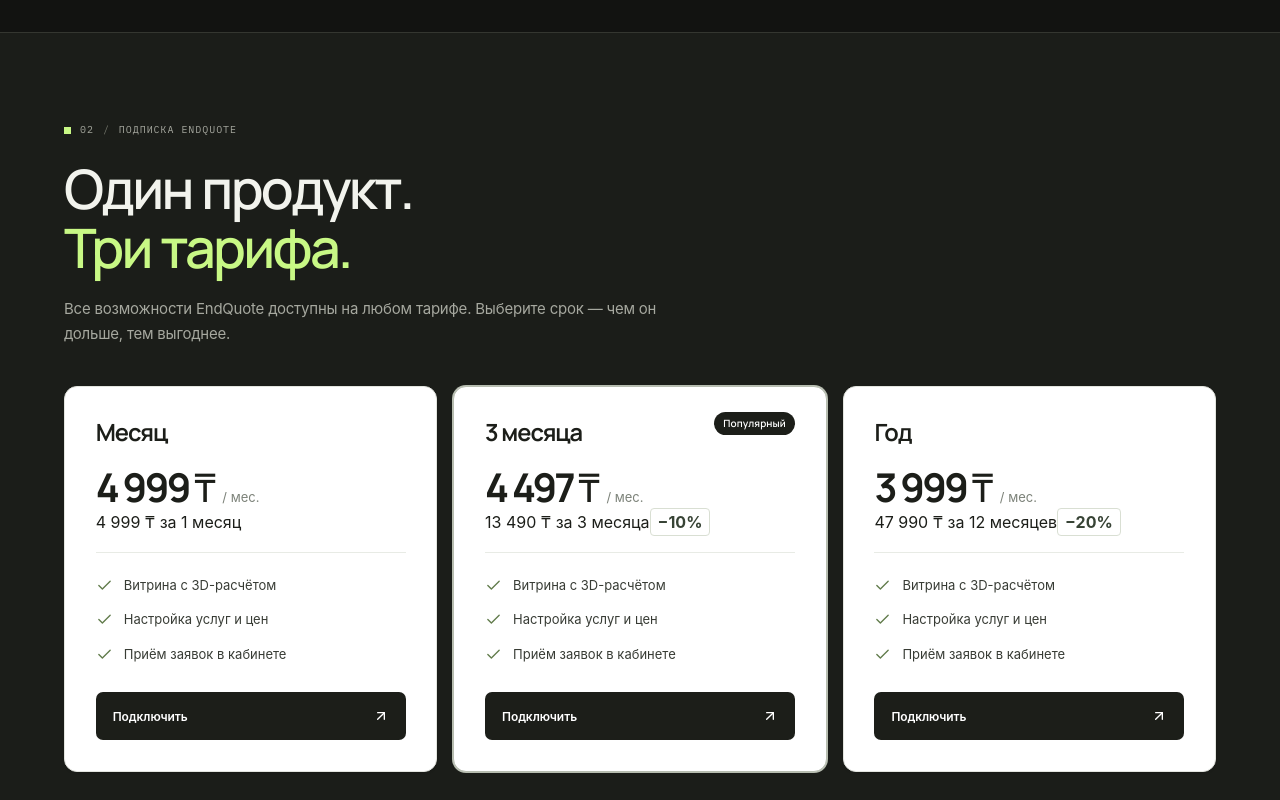
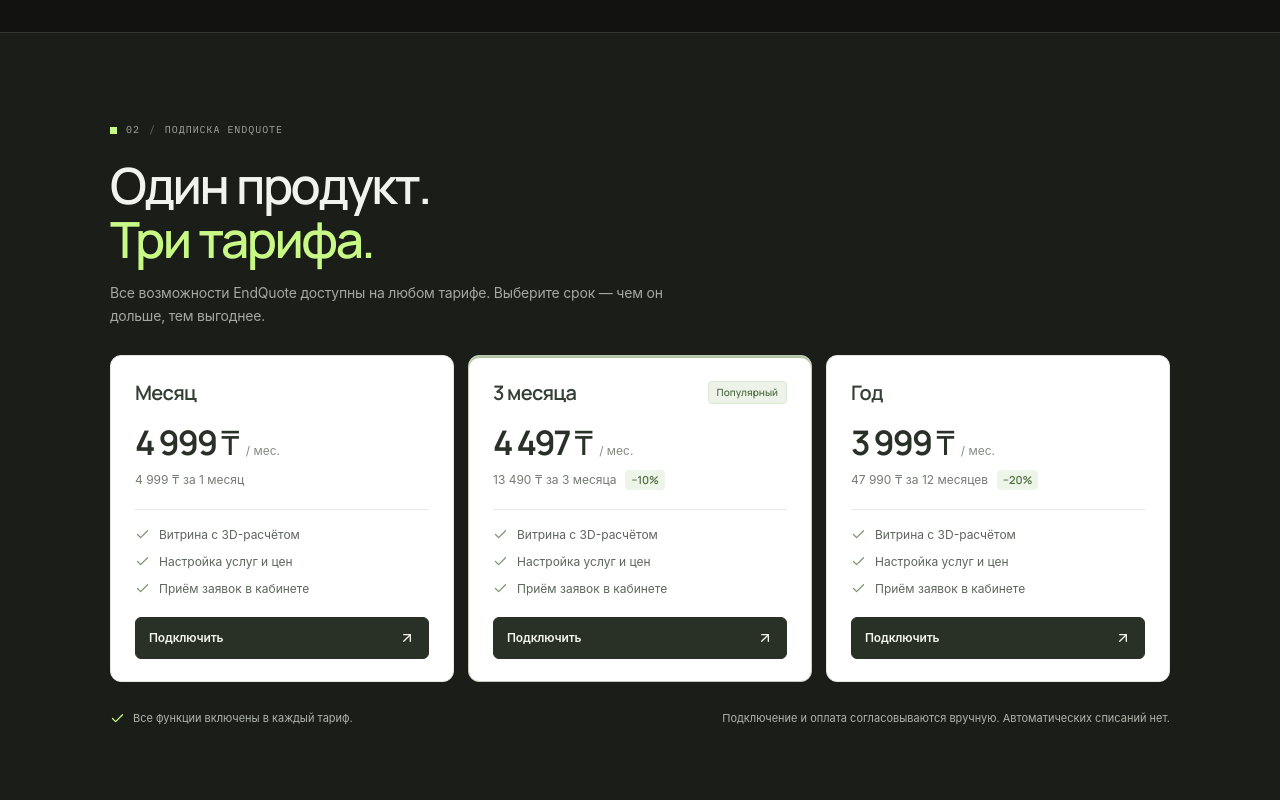
Before and after one commit to MrDrtyui/EndQuote, a React (Vite) app in the folder endquote-furniture/: page / in a window 1280 px wide. Shown: the part 1100-1900 px from the top of the page. Built offline with nearby package versions, Linux system fonts and the light colour scheme; no server answers.

Commit message:
Make white pricing cards compact and soften ink hierarchy

```diff
--- a/endquote-furniture/src/marketing/marketing.css
+++ b/endquote-furniture/src/marketing/marketing.css
@@ -275,49 +275,48 @@
 .eq-benefits-grid article { border-top: 1px solid var(--rule); padding-top: 24px; }
 .eq-benefits-grid article > svg { color: var(--acid); margin-bottom: 20px; }
 .eq-benefits-grid p { max-width: 335px; }
-/* Pricing: dark editorial background, genuinely white plan surfaces */
+/* Compact subscription cards — white paper on the existing dark EndQuote palette */
 .eq-pricing-section { background: #1b1d19; border-block: 1px solid var(--rule); }
-.eq-pricing { display: flex; flex-direction: column; gap: clamp(28px, 3.1vw, 46px); }
-.eq-pricing-copy { max-width: 900px; }
-.eq-pricing-copy h2 { max-width: 18ch; }
-.eq-pricing-copy > p { max-width: 610px; padding-top: 20px; color: var(--muted); font-size: 15px; line-height: 1.7; letter-spacing: -.014em; }
-.eq-plan-grid { display: grid; grid-template-columns: repeat(3, minmax(0, 1fr)); align-items: stretch; gap: 16px; }
+.eq-pricing { display: flex; flex-direction: column; width: min(1060px, 90%); gap: 28px; }
+.eq-pricing-copy { max-width: 780px; }
+.eq-pricing-copy h2 { max-width: 18ch; font-size: clamp(39px, 3.9vw, 56px); }
+.eq-pricing-copy > p { max-width: 610px; padding-top: 15px; color: var(--muted); font-size: 14px; line-height: 1.65; letter-spacing: -.014em; }
+.eq-plan-grid { display: grid; grid-template-columns: repeat(3, minmax(0, 1fr)); gap: 14px; align-items: stretch; }
 .eq-plan-card {
-  min-width: 0; display: flex; flex-direction: column; padding: clamp(24px, 2.4vw, 33px);
-  background: #fff; color: var(--ink); border: 1px solid #e3e5df; border-radius: 13px;
-  box-shadow: 0 2px 2px #0000000d;
+  min-width: 0; display: flex; flex-direction: column; padding: 23px 24px 22px;
+  background: #fff; color: #293027; border: 1px solid #e4e8e0; border-radius: 11px;
 }
-.eq-plan-card--recommended { border-color: #b7bdb0; box-shadow: 0 0 0 1px #b7bdb0; }
-.eq-plan-topline { min-height: 30px; display: flex; align-items: flex-start; justify-content: space-between; gap: 8px; }
-.eq-plan-index { color: #83897e; font: 500 9px/1.5 var(--mono); letter-spacing: .08em; text-transform: uppercase; }
+.eq-plan-card--recommended { border-color: #bfcdb5; box-shadow: inset 0 2px 0 #afc49f; }
+.eq-plan-topline { min-height: 27px; display: flex; align-items: center; justify-content: space-between; gap: 8px; }
+.eq-plan-card h3 { color: #354035; font: 620 20px/1.25 var(--display); letter-spacing: -.035em; }
 .eq-plan-badge {
-  padding: 5px 9px; margin-top: -6px; background: #1c1e19; color: #fff; border-radius: 99px;
-  font: 600 10px/1.3 var(--display); letter-spacing: .012em; white-space: nowrap;
+  padding: 4px 8px; border: 1px solid #dae7d2; background: #edf3e9;
+  border-radius: 4px; color: #54714a; font: 600 10px/1.3 var(--display); white-space: nowrap;
 }
-.eq-plan-card h3 { font-size: clamp(21px, 1.85vw, 26px); line-height: 1.25; font-weight: 650; letter-spacing: -.045em; }
-.eq-plan-rate { display: flex; align-items: baseline; flex-wrap: wrap; gap: 4px 9px; margin-top: 18px; }
-.eq-plan-rate strong { font: 690 clamp(34px, 3.1vw, 47px)/1.1 var(--display); letter-spacing: -.065em; white-space: nowrap; }
-.eq-plan-rate > span { font-size: 13px; color: #7c8279; white-space: nowrap; }
-.eq-plan-rate-caption { margin-top: 7px; color: #7d837a; font-size: 12px; }
-.eq-plan-total { display: flex; justify-content: space-between; align-items: baseline; flex-wrap: wrap; gap: 3px 12px; padding-top: 25px; margin-top: 25px; border-top: 1px solid #e8ebe5; }
-.eq-plan-total > span { color: #7d837a; font-size: 12px; }
-.eq-plan-total strong { font: 650 16px/1.5 var(--display); letter-spacing: -.02em; white-space: nowrap; }
-.eq-plan-saving { display: flex; align-items: center; gap: 9px; min-height: 27px; margin-top: 8px; color: #5c6555; font-size: 11px; }
-.eq-plan-discount { padding: 3px 7px; border: 1px solid #d9dfd3; border-radius: 4px; color: #374335; font-weight: 700; }
-.eq-plan-features { list-style: none; margin: 18px 0 28px; padding: 23px 0 0; border-top: 1px solid #e8ebe5; display: grid; gap: 15px; }
-.eq-plan-features li { display: flex; align-items: flex-start; gap: 11px; font-size: 13px; line-height: 1.5; color: #383c35; }
-.eq-plan-features svg { color: #627c4c; flex: none; margin-top: 1px; }
+.eq-plan-rate { display: flex; align-items: baseline; flex-wrap: wrap; gap: 4px 8px; margin-top: 18px; }
+.eq-plan-rate strong { color: #293027; font: 650 clamp(30px, 2.65vw, 37px)/1.08 var(--display); letter-spacing: -.055em; white-space: nowrap; }
+.eq-plan-rate > span { font-size: 12px; color: #858b81; white-space: nowrap; }
+.eq-plan-payment { display: flex; flex-wrap: wrap; align-items: center; gap: 5px 9px; min-height: 24px; margin-top: 7px; color: #737c70; font-size: 12px; }
+.eq-plan-discount { color: #517044; background: #edf4e8; border-radius: 4px; padding: 2px 6px; font: 600 11px/1.45 var(--display); }
+.eq-plan-features { list-style: none; margin: 17px 0 19px; padding: 16px 0 0; border-top: 1px solid #e7eae4; display: grid; gap: 9px; }
+.eq-plan-features li { display: flex; align-items: flex-start; gap: 9px; color: #5c665b; font-size: 12px; line-height: 1.5; }
+.eq-plan-features svg { width: 15px; height: 15px; color: #77946c; flex: none; margin-top: 1px; }
 .eq-plan-action {
-  display: flex; align-items: center; justify-content: space-between; gap: 10px; min-height: 48px; margin-top: auto; padding: 0 17px;
-  border-radius: 7px; background: var(--ink); color: #fff; font-size: 12px; line-height: 1.3; font-weight: 600; letter-spacing: -.005em;
-  transition: background .2s, transform .2s;
+  display: inline-flex; justify-content: space-between; align-items: center; gap: 12px;
+  min-height: 42px; margin-top: auto; padding: 0 13px;
+  color: #f3f4ed; background: #293127; border: 1px solid #293127; border-radius: 6px;
+  font-size: 12px; line-height: 1.3; font-weight: 560; letter-spacing: -.01em;
+  transition: background .18s ease, transform .18s ease;
 }
-.eq-plan-action:hover { background: #343a30; transform: translateY(-2px); }
+.eq-plan-action:hover { background: #3a4936; transform: translateY(-1px); }
 .eq-plan-action svg { flex: none; }
 .eq-plan-action:focus-visible { outline-color: #536946 !important; }
-.eq-pricing-foot { display: flex; align-items: center; justify-content: space-between; flex-wrap: wrap; gap: 10px 24px; margin-top: -8px; }
+.eq-pricing-foot { display: flex; align-items: center; justify-content: space-between; flex-wrap: wrap; gap: 8px 24px; margin-top: 0; }
 .eq-pricing-foot p { display: inline-flex; align-items: center; gap: 8px; color: #aeb5a9; font-size: 11px; line-height: 1.6; }
 .eq-pricing-foot svg { color: var(--acid); flex: none; }
+@media (min-width: 761px) and (max-width: 900px) {
+  .eq-plan-grid { grid-template-columns: 1fr; width: min(100%, 510px); }
+}
 .eq-faq { display: grid; grid-template-columns: .8fr 1.2fr; align-items: start; gap: clamp(40px, 6vw, 90px); }
 .eq-faq .eq-section-label { color: var(--muted); }
 .eq-faq > div:first-child > p { color: var(--muted); padding-top: 19px; font-size: 13px; }
@@ -471,9 +470,9 @@ html:has(.eq-dialog[open]) { overflow: hidden; }
   .eq-pricing { gap: 25px; }
   .eq-pricing-copy > p { padding-top: 14px; font-size: 14px; }
   .eq-plan-grid { grid-template-columns: 1fr; gap: 13px; }
-  .eq-plan-card { padding: 25px; }
-  .eq-plan-rate strong { font-size: clamp(36px, 10vw, 47px); }
-  .eq-plan-features { grid-template-columns: repeat(2, minmax(0, 1fr)); gap: 14px 12px; }
+  .eq-plan-card { padding: 22px; }
+  .eq-plan-rate strong { font-size: clamp(31px, 8vw, 37px); }
+  .eq-plan-features { grid-template-columns: 1fr; gap: 9px; }
   .eq-pricing-foot { align-items: flex-start; flex-direction: column; gap: 5px; }
   .eq-faq > div:first-child > p { padding-top: 4px; }
   .eq-faq-list details > p { padding-left: 0; padding-right: 4px; }
@@ -508,7 +507,7 @@ html:has(.eq-dialog[open]) { overflow: hidden; }
   .eq-section { padding-block: 54px; }
   .eq-demo-board { --phone-scale: .67; }
   .eq-plan-features { grid-template-columns: 1fr; }
-  .eq-plan-card { padding: 23px; }
+  .eq-plan-card { padding: 21px; }
   .eq-close-links .eq-text-link { min-height: 40px; }
   .eq-footer-column a { font-size: 11px; }
 }
```
